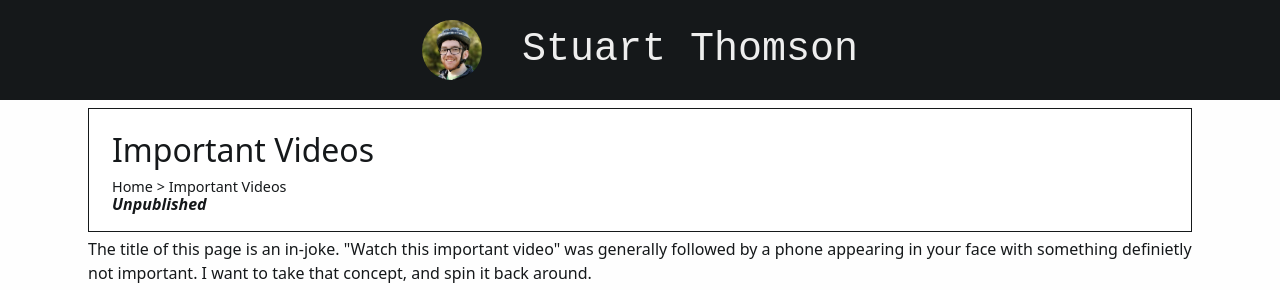
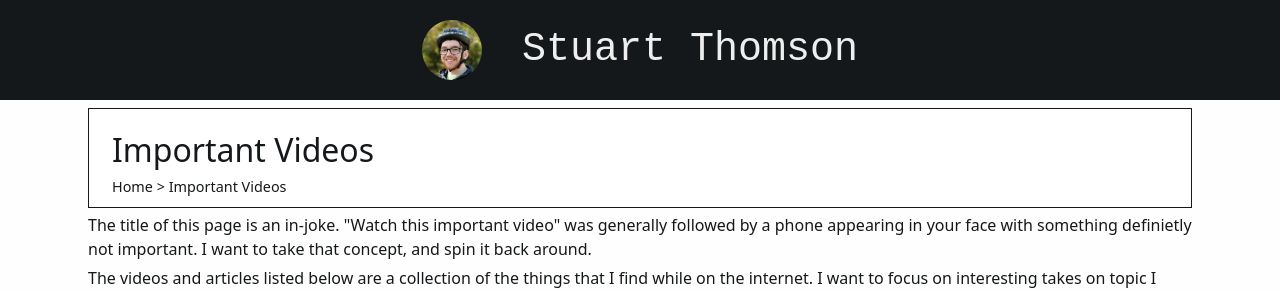
Before and after one commit to s-thom/website-v2, a Next.js app: page /important-videos in a window 1280 px wide. Shown: the top 290 px of the page. Built offline with nearby package versions, Linux system fonts and the light colour scheme.

Commit message:
Fix unpublished warning appearing on wrong pages

```diff
--- a/components/PostHeader/index.tsx
+++ b/components/PostHeader/index.tsx
@@ -160,7 +160,7 @@ export default function PostHeader(props: PostHeaderProps) {
         <div className="PostHeader-items">{headList}</div>
         <div className="PostHeader-date">{dateNodes}</div>
       </div>
-      {!props.published && (
+      {pageDate && !props.published && (
         <p className="PostHeader-unpublished">Unpublished</p>
       )}
     </header>
```
